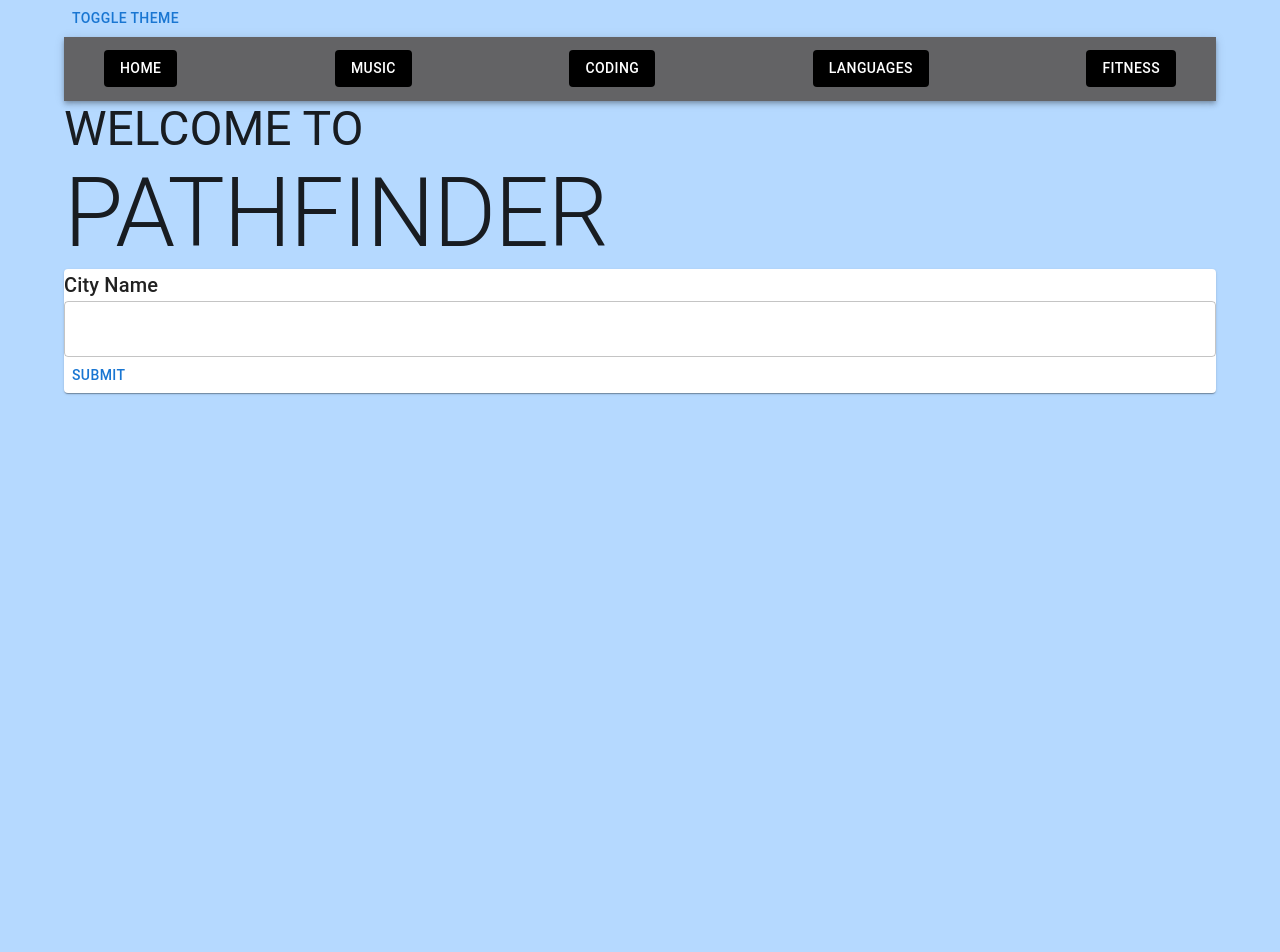
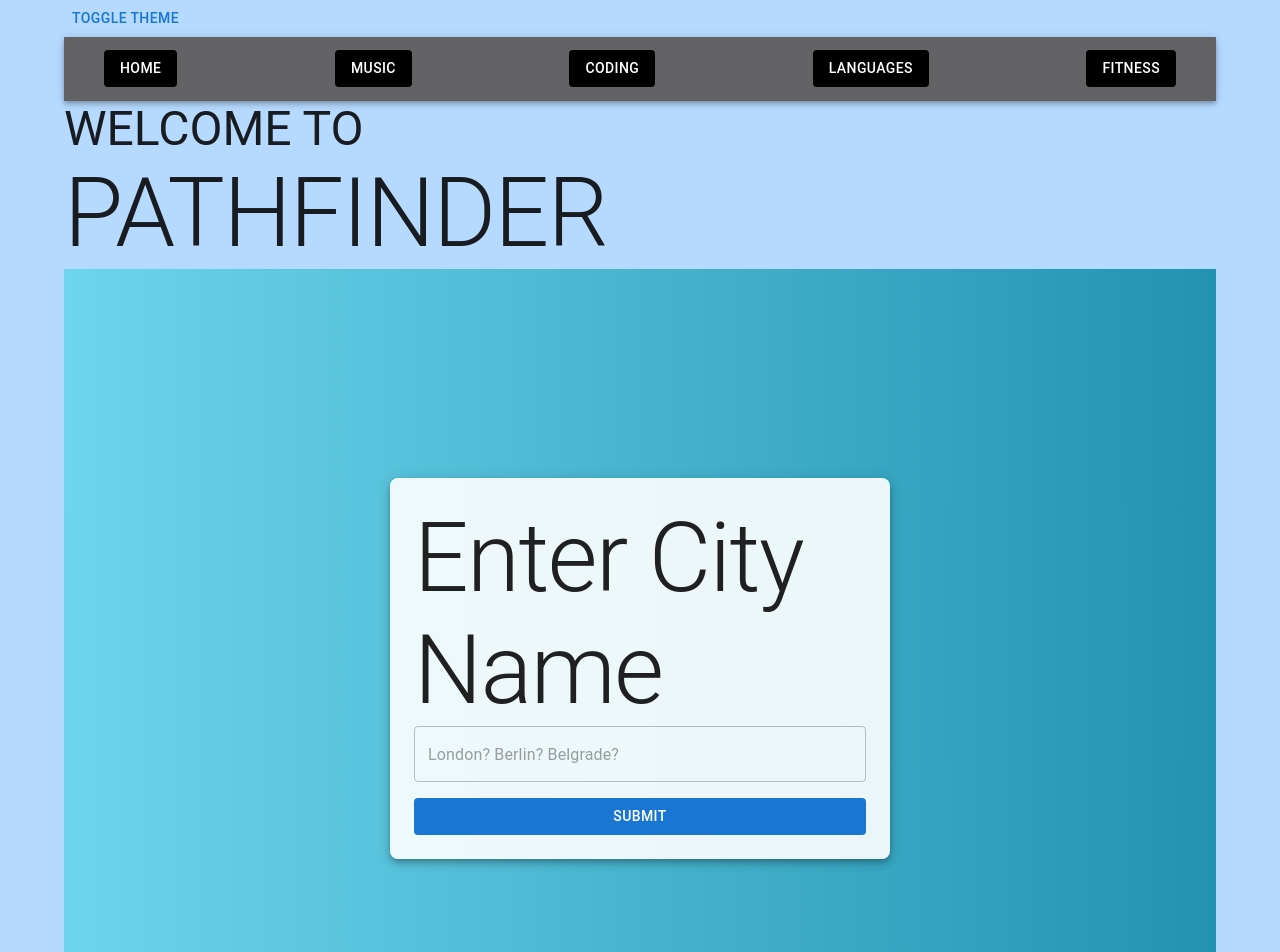
Before and after one commit to jenagansivakumar/pathfinder, a React (Create React App) app: page / in a window 1280 px wide. Shown: the top 952 px of the page. Before the commit the page ends 800 px from the top, so only its background shows below. Built offline with nearby package versions, Linux system fonts and the light colour scheme.

Commit message:
if statement to establish if we are using city name or coords

```diff
--- a/src/Components/WeatherApp/WeatherApp.tsx
+++ b/src/Components/WeatherApp/WeatherApp.tsx
@@ -1,5 +1,5 @@
 import React, { useState, FormEvent } from 'react';
-import { Paper, TextField, Button, Typography } from '@mui/material';
+import { Paper, TextField, Button, Typography, Box } from '@mui/material';
 
 interface WeatherData {
   list: {
@@ -17,30 +17,46 @@ export const WeatherApp: React.FC = () => {
   const [weatherData, setWeatherData] = useState<WeatherData | null>(null);
   const [error, setError] = useState<string | null>(null);
 
-  const fetchWeatherData = (cityName: string) => {
+  const fetchWeatherData = (cityNameOrCoords: string | {latitude: number, longitude: number}) => {
     const apiKey = process.env.REACT_APP_API_KEY;
     if (!apiKey) {
       setError('API key is missing');
       return;
     }
 
-    const apiUrl = `https://api.openweathermap.org/data/2.5/forecast?q=${cityName}&appid=${apiKey}`;
-    console.log(`API URL: ${apiUrl}`);
-    console.log(`API Key: ${apiKey}`);
+  let apiURL: string
 
-    fetch(apiUrl)
+  if (typeof cityNameOrCoords === "string"){
+    apiURL = `https://api.openweathermap.org/data/2.5/forecast?q=${cityNameOrCoords}&appid=${apiKey}`
+  } else {
+    const {latitude, longitude} = cityNameOrCoords
+    apiURL = `https://api.openweathermap.org/data/2.5/forecast?lat=${latitude}&lon=${longitude}&appid=${apiKey}`
+  }
+
+    fetch(apiURL)
       .then(response => {
         if (!response.ok) {
-          throw new Error("Error fetching weather data");
+          throw new Error("Please make sure you have spelled the city correctly");
         }
         return response.json();
       })
       .then((data: WeatherData) => {
         setWeatherData(data);
-        setError(null); // Clear any previous error
+        setError(null);
       })
       .catch(error => setError(error.message));
   };
+
+  const getLocation = () => {
+    if (navigator.geolocation){
+        navigator.geolocation.getCurrentPosition(
+            (position) => {
+                const {latitude, longitude} = position.coords
+                fetchWeatherData(latitude, longitude)
+            }
+        )
+    }
+  }
 
   const handleSubmit = (event: FormEvent) => {
     event.preventDefault();
@@ -51,35 +67,66 @@ export const WeatherApp: React.FC = () => {
     fetchWeatherData(city);
   };
 
-  const kelvinToCelsius = (kelvin: number) :number =>{
-    const unroundedCelsius = kelvin - 273.15
-    return Math.round(unroundedCelsius)
-  }
+  const kelvinToCelsius = (kelvin: number): number => {
+    const unroundedCelsius = kelvin - 273.15;
+    return Math.round(unroundedCelsius);
+  };
 
   return (
-    <>
-      <Paper>
-        <form onSubmit={handleSubmit}>
-          <Typography variant='h6'>City Name</Typography>
-          <TextField fullWidth value={city} onChange={(e) => setCity(e.target.value)} />
-          <Button type='submit'>Submit</Button>
+    <Box
+      sx={{
+        display: 'flex',
+        justifyContent: 'center',
+        alignItems: 'center',
+        height: '100vh',
+        background: 'linear-gradient(to right, #6dd5ed, #2193b0)',
+      }}
+    >
+      <Paper
+        sx={{
+          padding: 3,
+          maxWidth: 500,
+          margin: 'auto',
+          borderRadius: 2,
+          boxShadow: 5,
+          backgroundColor: 'rgba(255, 255, 255, 0.9)',
+        }}
+      >
+        <form onSubmit={handleSubmit} style={{ display: 'flex', flexDirection: 'column' }}>
+          <Typography variant='h1'>Enter City Name</Typography>
+          <TextField fullWidth value={city} onChange={(e) => setCity(e.target.value)} placeholder='London? Berlin? Belgrade?' />
+          <Button
+            type='submit'
+            sx={{
+              marginTop: 2,
+              backgroundColor: 'primary.main',
+              color: 'white',
+              '&:hover': {
+                backgroundColor: 'primary.dark',
+              },
+            }}
+          >
+            Submit
+          </Button>
         </form>
         {error && (
-          <Typography color="error">
+          <Typography sx={{ color: 'error.main', marginTop: 2 }}>
             Error fetching weather data: {error}
           </Typography>
         )}
         {weatherData && weatherData.list.length > 0 && (
-          <>
+          <Box sx={{ marginTop: 3 }}>
             <Typography variant='h6'>Weather Data</Typography>
             <Typography>Temperature: {kelvinToCelsius(weatherData.list[0].main.temp)}°C</Typography>
             <img
               src={`http://openweathermap.org/img/wn/${weatherData.list[0].weather[0].icon}.png`}
               alt='weather icon'
+              style={{ marginTop: 10 }}
+
             />
-          </>
+          </Box>
         )}
       </Paper>
-    </>
+    </Box>
   );
 };
```
